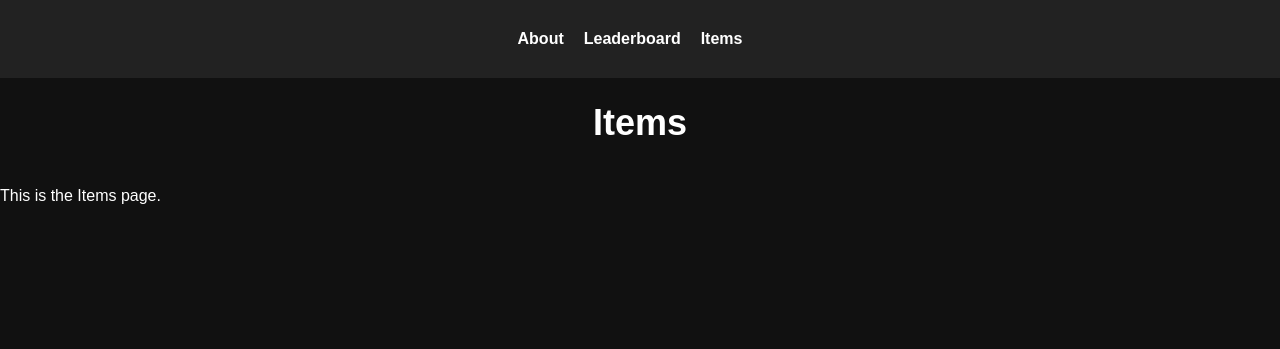
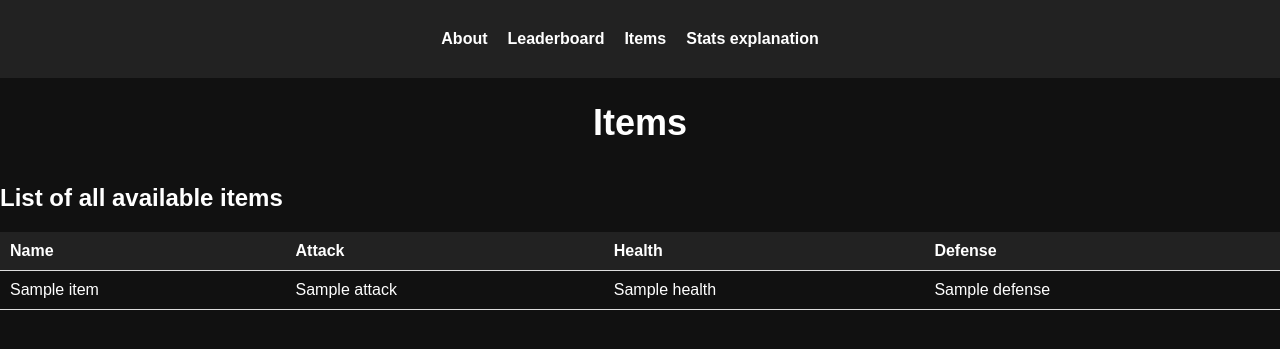
Before and after one commit to KarolisJasad/discord_rpg_bot, a Django app: template rpgbot_project/rpgbot/templates/rpgbot/items.html in a window 1280 px wide. Shown: the top 349 px of the page. Run offline with Django 4.2, Linux system fonts and the light colour scheme; the template is opened without the code that fills it: most values are stand-ins (such as "Sample title", 1, 10 or a date in 2020).

Commit message:
fixed issues

```diff
--- a/rpgbot_project/rpgbot/models.py
+++ b/rpgbot_project/rpgbot/models.py
@@ -2,9 +2,6 @@ from django.db import models
 from django.utils.translation import gettext_lazy as _
 from django.urls import reverse
 import random
-from asgiref.sync import sync_to_async
-# from django.contrib.postgres.fields import JSONField
-import discord
 from dotenv import load_dotenv
 import os
 
--- a/rpgbot_project/rpgbot/static/css/styles.css
+++ b/rpgbot_project/rpgbot/static/css/styles.css
@@ -102,3 +102,26 @@ p {
 .navbar a:hover {
     color: #aaaaaa;
 }
+
+/* Leaderboard styling */
+
+table {
+    width: 100%;
+    border-collapse: collapse;
+    margin-top: 20px;
+  }
+
+  th, td {
+    padding: 10px;
+    text-align: left;
+    border-bottom: 1px solid #ddd;
+  }
+
+  th {
+    background-color: #222222;
+    color: #ffffff;
+  }
+
+  tr:hover {
+    background-color: #acacac;
+  }
--- a/rpgbot_project/rpgbot/templates/base.html
+++ b/rpgbot_project/rpgbot/templates/base.html
@@ -12,9 +12,10 @@
 </head>
 <body>
     <div class="navbar">
-        <li><a class="{% if section == 'about' %}active{% endif %}" href="{% url 'about' %}">About</a></li>
-        <li><a class="{% if section == 'leaderboard' %}active{% endif %}" href="{% url 'leaderboard' %}">Leaderboard</a></li>
-        <li><a class="{% if section == 'items' %}active{% endif %}" href="{% url 'items' %}">Items</a></li>
+        <li><a class="about" href="{% url 'about' %}">About</a></li>
+        <li><a class="leaderboard" href="{% url 'leaderboard' %}">Leaderboard</a></li>
+        <li><a class="items" href="{% url 'items' %}">Items</a></li>
+        <li><a class="stats" href="{% url 'stats' %}">Stats explanation</a></li>
     </div>
 
     <div class="content">
--- a/rpgbot_project/rpgbot/templates/rpgbot/items.html
+++ b/rpgbot_project/rpgbot/templates/rpgbot/items.html
@@ -1,6 +1,26 @@
 {% extends 'base.html' %}
 
 {% block content %}
-<h1>Items</h1>
-<p>This is the Items page.</p>
+  <h1>Items</h1>
+  <h2> List of all available items </h2>
+  <table>
+    <thead>
+      <tr>
+        <th>Name</th>
+        <th>Attack</th>
+        <th>Health</th>
+        <th>Defense</th>
+      </tr>
+    </thead>
+    <tbody>
+      {% for item in items %}
+        <tr>
+          <td>{{ item.name }}</td>
+          <td>{{ item.attack }}</td>
+          <td>{{ item.health }}</td>
+          <td>{{ item.defense }}</td>
+        </tr>
+      {% endfor %}
+    </tbody>
+  </table>
 {% endblock %}
--- a/rpgbot_project/rpgbot/urls.py
+++ b/rpgbot_project/rpgbot/urls.py
@@ -1,9 +1,10 @@
 from django.contrib import admin
 from django.urls import path
-from rpgbot.views import AboutView, LeaderboardView, ItemsView
+from rpgbot.views import AboutView, LeaderboardView, ItemsView, StatsExplanationView
 
 urlpatterns = [
     path('', AboutView.as_view(), name='about'),
     path('leaderboard/', LeaderboardView.as_view(), name='leaderboard'),
     path('items/', ItemsView.as_view(), name='items'),
+    path('stats-explanation/', StatsExplanationView.as_view(), name='stats'),
 ]
--- a/rpgbot_project/utilities/fighting_logic.py
+++ b/rpgbot_project/utilities/fighting_logic.py
@@ -1,8 +1,5 @@
-from rpgbot.models import EnemyInstance
 from asgiref.sync import sync_to_async
-from utilities.levelup_embed import handle_level_up
 import discord
-import asyncio
 
 async def perform_attack(player, enemy, player_attempting_flee=False):
     enemy_attack, player_block = await sync_to_async(enemy.attack_player)(player)
@@ -66,7 +63,7 @@ async def handle_battle_outcome(bot, player, enemy, location, embed, button_inte
             await interaction.user.add_roles(role)
         roles_to_remove = ["Village", "Forest"]
         roles = [discord.utils.get(interaction.user.guild.roles, name=role_name) for role_name in roles_to_remove]
-        roles = [role for role in roles if role is not None]  # Filter out None values
+        roles = [role for role in roles if role is not None]
         if roles:
             await interaction.user.remove_roles(*roles)
         await adventure_cog.open_adventure(interaction)
```
